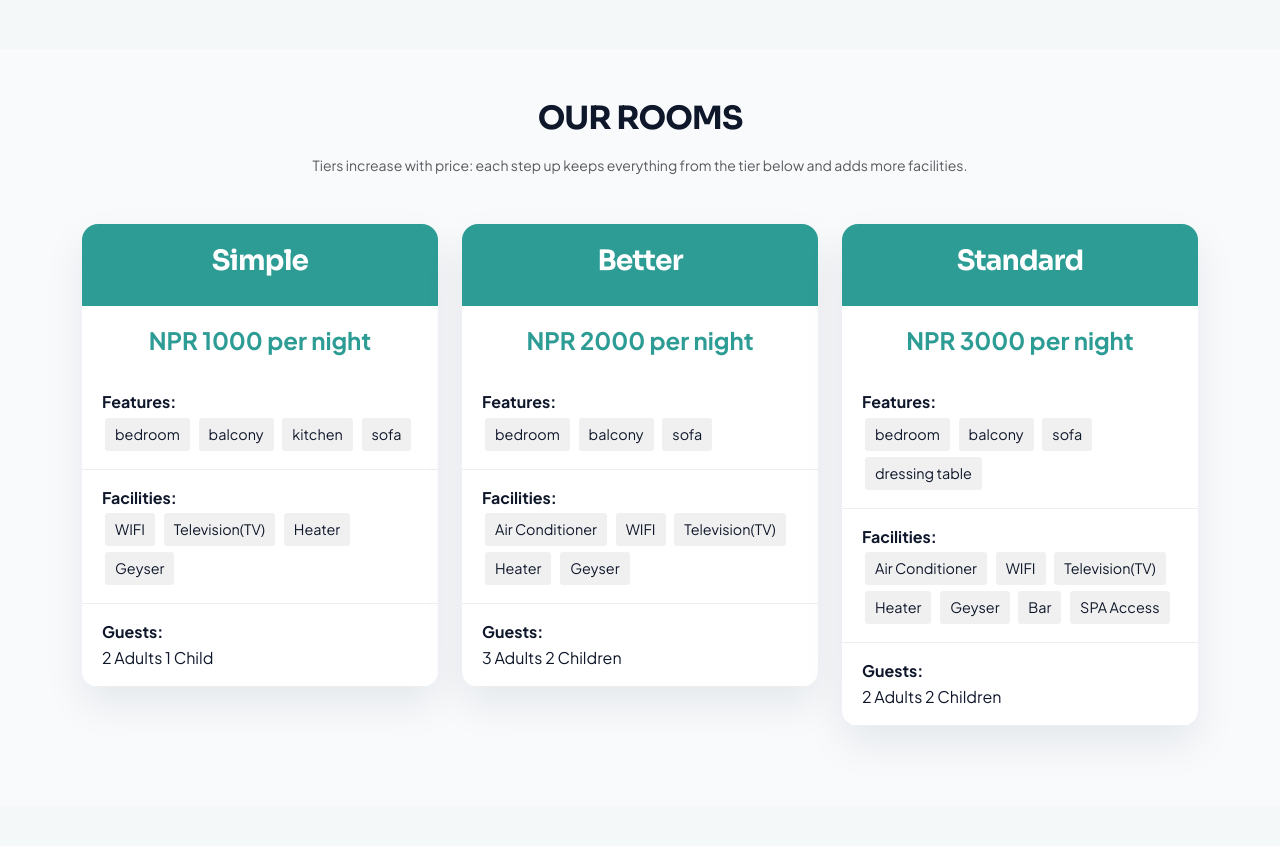
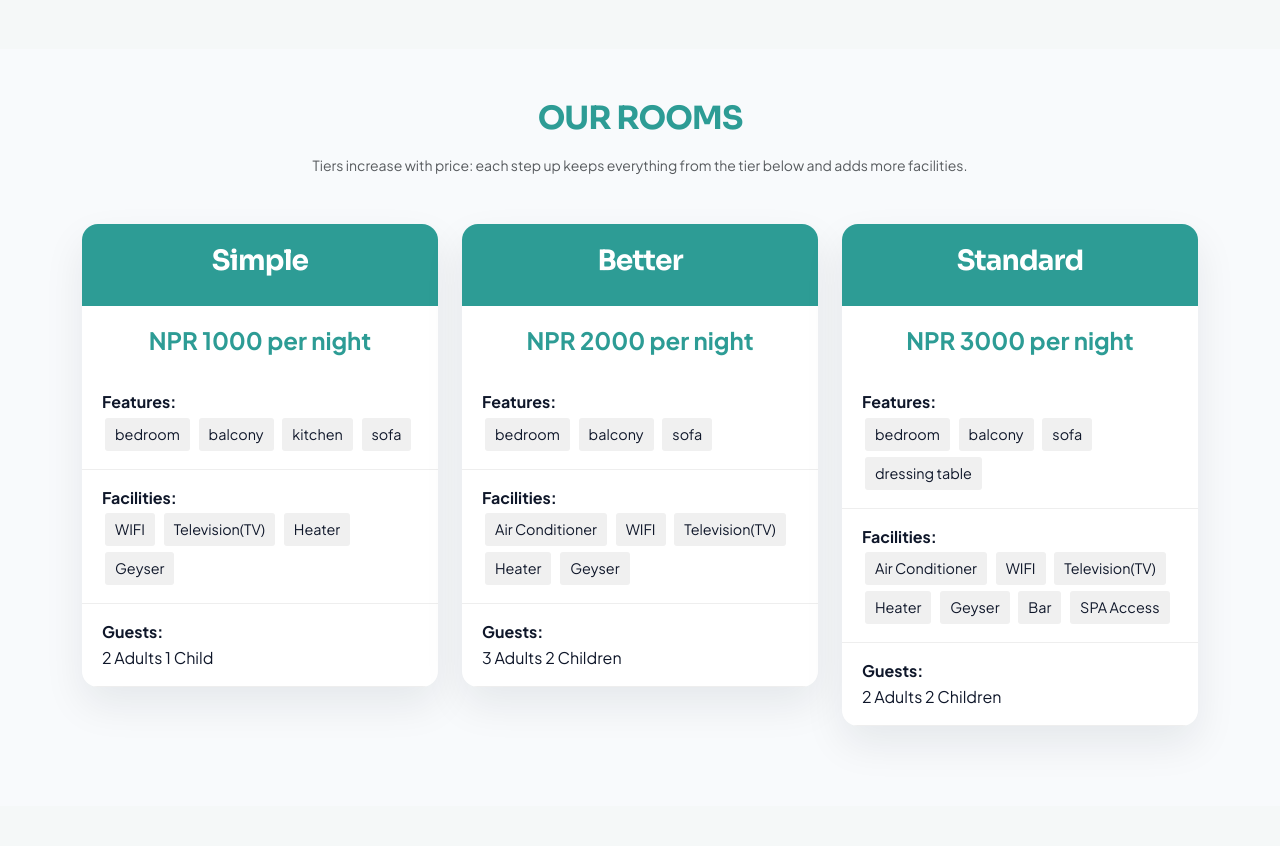
Before and after one commit to ykprince7/BookEase_FYP_Deployment, a PHP site: page /BookEase/homepage.php in a window 1280 px wide. Shown: the part 616-1462 px from the top of the page. Run offline with PHP 8.4, Linux system fonts and the light colour scheme.

Commit message:
css change

```diff
--- a/css/common.css
+++ b/css/common.css
@@ -965,7 +965,6 @@ body::before {
 h1, h2,
 .h1, .h2 {
   background: none !important;
-  color: #0f172a !important;
   animation: none !important;
 }
 
```
